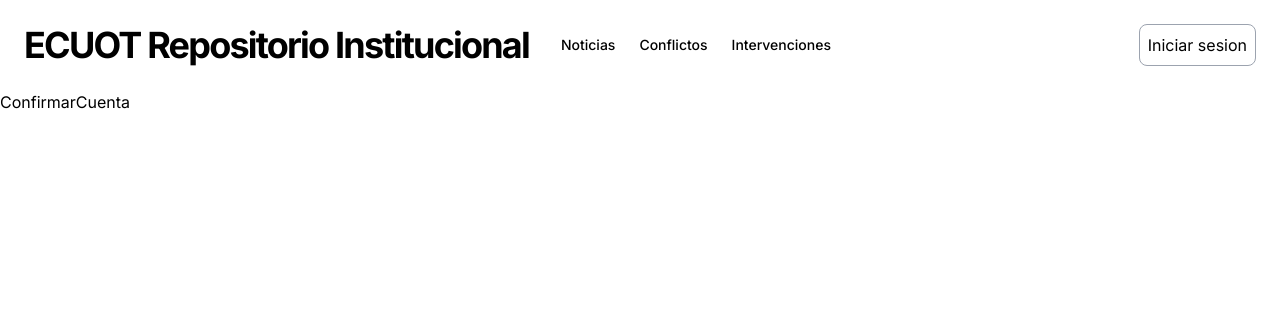
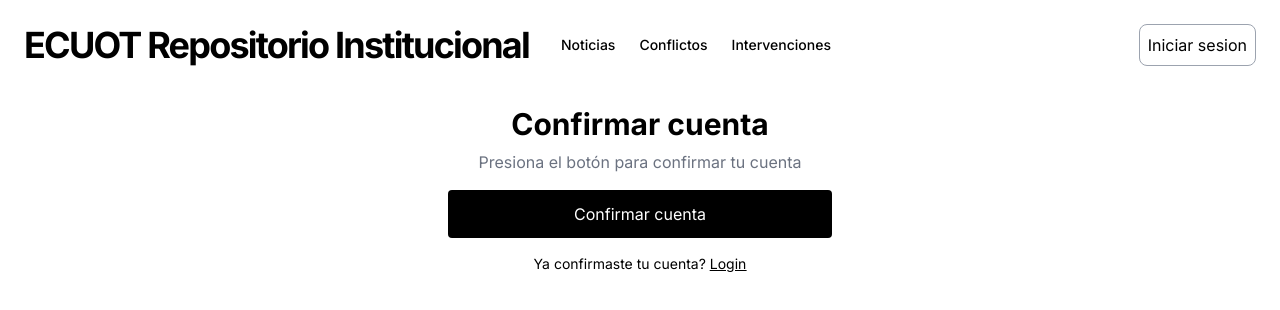
Before and after one commit to santiagoSuarez219/ecuot-frontend-vite, a React (Vite) app: page /auth/confirmar/1 in a window 1280 px wide. Shown: the top 310 px of the page. Built offline with nearby package versions, Linux system fonts and the light colour scheme.

Commit message:
Agregar estilos y estructura de la pagina confirmacion de cuenta

```diff
--- a/src/pages/ConfirmarCuenta.jsx
+++ b/src/pages/ConfirmarCuenta.jsx
@@ -1,4 +1,46 @@
+import { Link, useParams } from "react-router-dom";
+import { toast } from "react-toastify";
+import axios from "axios";
+
 const ConfirmarCuenta = () => {
-  return <div>ConfirmarCuenta</div>;
+  const { id } = useParams();
+
+  const handleSumbmit = async (e) => {
+    e.preventDefault();
+    try {
+      const { data } = await axios(
+        `${import.meta.env.VITE_BACKEND_URL}/usuarios/confirmar/${id}`
+      );
+      toast.success(data.msg);
+    } catch (error) {
+      toast.error(error.response.data.msg);
+    }
+  };
+
+  return (
+    <main className="w-full h-[calc(100vh-96px)] overflow-y-auto justify-center items-center p-4">
+      <div className="w-full max-w-sm mx-auto">
+        <div className="space-y-2 text-center">
+          <h1 className="text-3xl font-bold">Confirmar cuenta</h1>
+          <p className="text-gray-500 dark:text-gray-400">
+            Presiona el botón para confirmar tu cuenta
+          </p>
+        </div>
+        <form onSubmit={handleSumbmit}>
+          <input
+            type="submit"
+            value={"Confirmar cuenta"}
+            className="w-full bg-black mt-4 py-3 text-white rounded cursor-pointer hover:bg-black/90 transition-colors md:col-span-2"
+          />
+        </form>
+        <p className="text-center mt-4 text-sm">
+          Ya confirmaste tu cuenta?{" "}
+          <span className="underline underline-offset-1">
+            <Link href={"/login"}>Login</Link>
+          </span>
+        </p>
+      </div>
+    </main>
+  );
 };
 export default ConfirmarCuenta;
```
